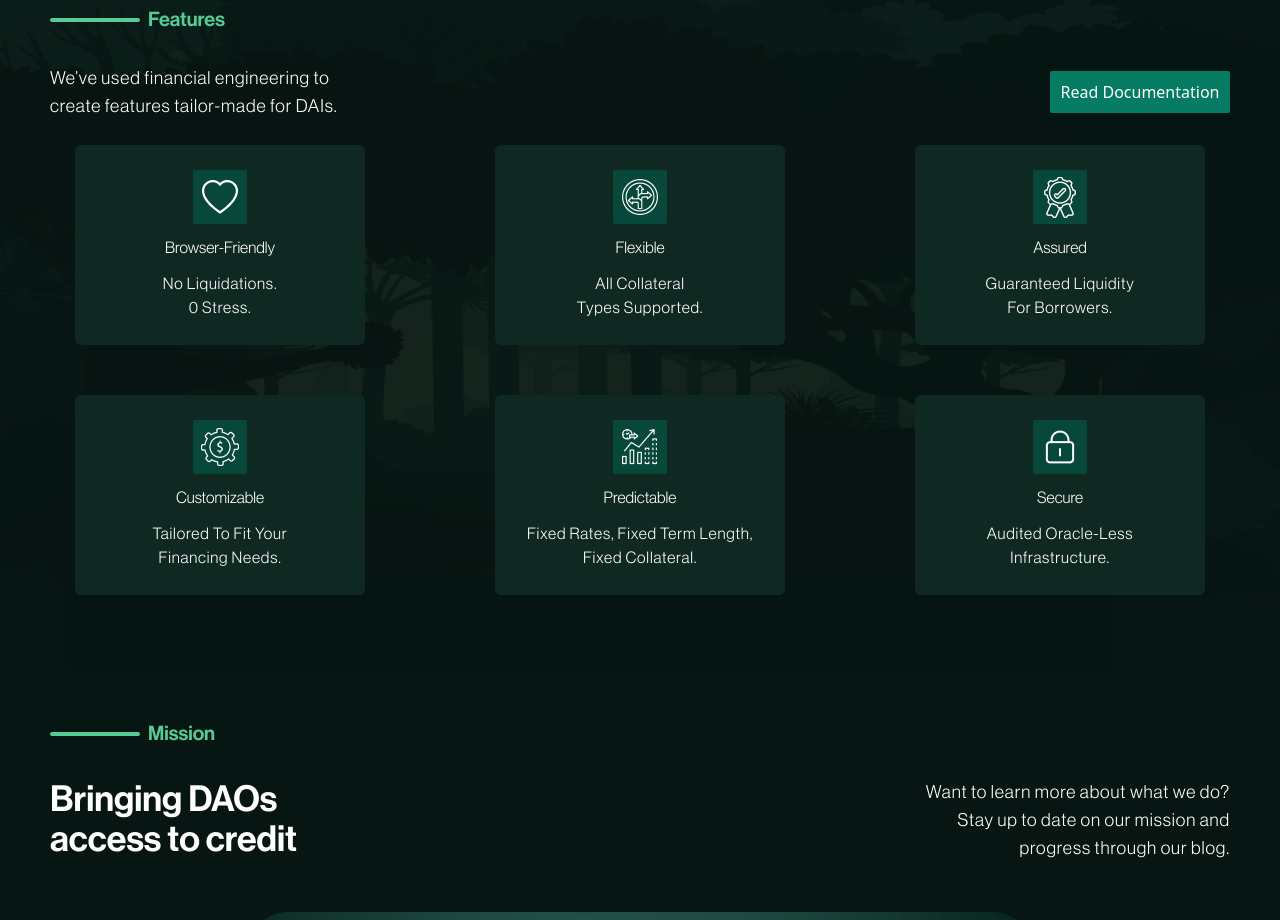
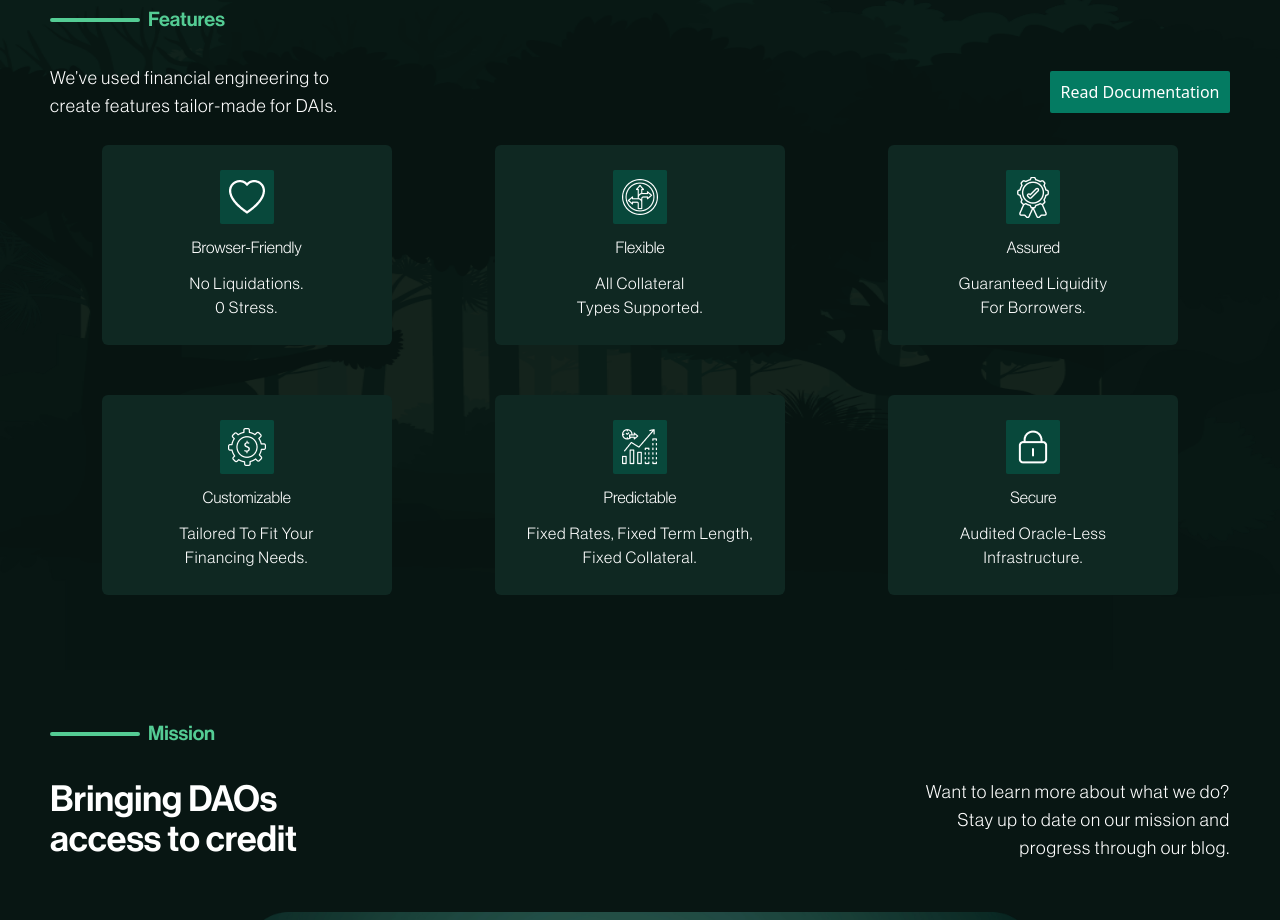
Before and after one commit to JLegacy-AI/arbor-finance-landing-page, a website built with Vite: page index.html in a window 1280 px wide. Shown: the part 1480-2400 px from the top of the page. Built offline with nearby package versions, Linux system fonts and the light colour scheme.

Commit message:
Large Screen Update

```diff
--- a/index.html
+++ b/index.html
@@ -94,7 +94,7 @@
 
       <div class="flex flex-1 w-full flex-col">
 
-        <div class="max-w-full flex justify-between items-center">
+        <div class="max-w-full flex justify-around items-center">
           <div class="w-[290px] h-[200px] bg-primary-color-2 flex justify-center items-center flex-col space-y-3 rounded-md m-[25px] p-[5px]">
             <img src="./assets/images/icon-1.png">
             <h4 class="text-white font-[neue-haas-light]">Browser-Friendly</h4>
@@ -120,7 +120,7 @@
             </p>
           </div>
         </div>
-        <div class="max-w-full flex justify-between items-center">
+        <div class="max-w-full flex justify-around items-center">
           <div class="w-[290px] h-[200px] bg-primary-color-2 flex justify-center items-center flex-col space-y-3  rounded-md m-[25px] p-[5px]">
             <img src="./assets/images/icon-4.png">
             <h4 class="text-white font-[neue-haas-light]">Customizable</h4>
```
